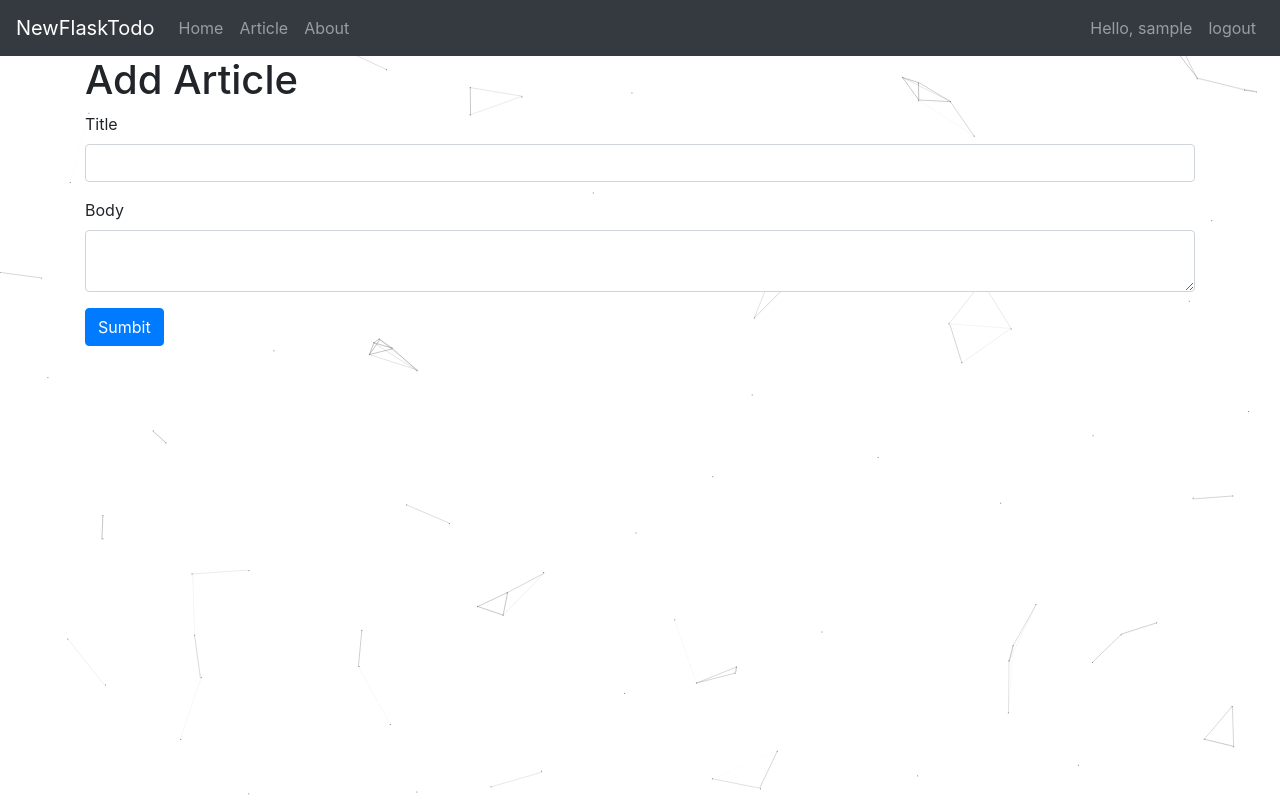
After one commit to AIM-1993/NewFlaskTodo, a Flask app: page /add_article in a window 1280 px wide. The commit adds this page. Run offline with Flask 2, Linux system fonts and the light colour scheme; the visitor is signed in with stand-in values (Sample User, id 1); some libraries are stand-ins or nearby versions.

Commit message:
进行部分优化修改

```diff
--- a/newFlaskTodo/app.py
+++ b/newFlaskTodo/app.py
@@ -1,9 +1,10 @@
+from functools import wraps
 from flask import Flask, render_template, flash, redirect, url_for, session, request, logging
-from data import Articles
-from flask_mysqldb import MySQL
 from wtforms import Form, StringField, TextAreaField, PasswordField, validators
 from passlib.hash import sha256_crypt
-from functools import wraps
+from flask_mysqldb import MySQL
+from data import Articles
+
 
 app = Flask(__name__)
 app.secret_key = b'_5#y2L"F4Q8z\n\xec]/'
@@ -24,11 +25,11 @@ class RegisterForm(Form):
     name = StringField('Name', [validators.Length(min=1, max=50)])
     username = StringField('Username', [validators.Length(min=4, max=25)])
     email = StringField('Email', [validators.Length(min=6, max=50)])
-    password = PasswordField('Password',[
+    password = PasswordField('Password', [
         validators.DataRequired(),
         validators.EqualTo('confirm', message="Password Do Not Match.")
     ])
-    confirm = PasswordField('Confirm Password.')
+    confirm = PasswordField('Confirm Password')
 
 
 # Register
@@ -55,6 +56,7 @@ def register():
     return render_template('register.html', form=form)
 
 
+# Login
 @app.route('/login', methods=['GET', 'POST'])
 def login():
     if request.method == 'POST':
@@ -79,7 +81,6 @@ def login():
             else:
                 error = "Password Not Match"
                 return render_template('login.html', error=error)
-
             cur.close()
         else:
             error = "User Name Not Found"
@@ -99,20 +100,50 @@ def is_logged_in(f):
     return wrap
 
 
-
-
 # Logout
 @app.route('/logout')
+@is_logged_in
 def logout():
     session.clear()
     flash('You are now logged out', 'success')
     return redirect(url_for('login'))
+
 
 # Dashboard
 @app.route('/dashboard')
 @is_logged_in
 def dashboard():
     return render_template('dashboard.html')
+
+
+# Create Article Class
+class ArticleForm(Form):
+    title = StringField('Title', [validators.Length(min=1, max=200)])
+    body = TextAreaField('Body', [validators.Length(min=30)])
+
+
+@app.route('/add_article', methods=['GET', 'POST'])
+@is_logged_in
+def add_article():
+    form = ArticleForm(request.form)
+    if request.method == 'POST' and form.validate():
+        title = form.title.data
+        body = form.body.data
+
+        cur = mysql.connection.cursor()
+
+        cur.execute("INSERT INTO articles(title, body, author) VALUES(%s, %s, %s)", (title, body, session['username']))
+
+        mysql.connection.commit()
+
+        cur.close()
+
+        flash("Article Created", 'success')
+
+        return redirect(url_for('dashboard'))
+
+    return render_template('add_article.html', form=form)
+
 
 @app.route('/')
 def index():
@@ -133,6 +164,6 @@ def article(id):
 def about():
     return render_template('about.html')
 
+
 if __name__ == '__main__':
-
     app.run(debug=True)
--- /dev/null
+++ b/newFlaskTodo/templates/add_article.html
@@ -0,0 +1,15 @@
+{% extends 'layout.html' %}
+
+{%  block body %}
+<h1>Add Article</h1>
+{% from 'includes/_formhelpers.html' import render_field %}
+<form method="POST" action="">
+    <div class="form-group">
+        {{ render_field(form.title, class_="form-control") }}
+    </div>
+    <div class="form-group">
+        {{ render_field(form.body, class_="form-control", id='editor') }}
+    </div>
+    <button class="btn btn-primary" type="sumbit" value="Sumbit">Sumbit</button>
+</form>
+{% endblock %}
--- a/newFlaskTodo/templates/dashboard.html
+++ b/newFlaskTodo/templates/dashboard.html
@@ -1,4 +1,6 @@
 {% extends 'layout.html' %}
 {% block body %}
     <h1>Dashboard <small> Welcome {{ session.username }}</small></h1>
+    <a class="btn btn-success" href="/add_article">Add Things</a>
+    <hr>
 {% endblock %}
--- a/newFlaskTodo/templates/includes/_navbar.html
+++ b/newFlaskTodo/templates/includes/_navbar.html
@@ -18,6 +18,7 @@
     </ul>
     <ul class="navbar-nav navbar-right">
       {% if session.logged_in %}
+        <li><a class="nav-link" href="#">Hello, {{ session.username }}</a></li>
         <li><a class="nav-link" href="/logout">logout</a></li>
       {% else %}
         <li><a class="nav-link" href="/register">Register</a></li>
--- a/newFlaskTodo/templates/layout.html
+++ b/newFlaskTodo/templates/layout.html
@@ -18,4 +18,8 @@
   <script src="https://cdn.bootcss.com/jquery/3.2.1/jquery.slim.min.js" integrity="sha384-KJ3o2DKtIkvYIK3UENzmM7KCkRr/rE9/Qpg6aAZGJwFDMVNA/GpGFF93hXpG5KkN" crossorigin="anonymous"></script>
   <script src="https://cdn.bootcss.com/popper.js/1.12.9/umd/popper.min.js" integrity="sha384-ApNbgh9B+Y1QKtv3Rn7W3mgPxhU9K/ScQsAP7hUibX39j7fakFPskvXusvfa0b4Q" crossorigin="anonymous"></script>
   <script src="https://cdn.bootcss.com/bootstrap/4.0.0/js/bootstrap.min.js" integrity="sha384-JZR6Spejh4U02d8jOt6vLEHfe/JQGiRRSQQxSfFWpi1MquVdAyjUar5+76PVCmYl" crossorigin="anonymous"></script>
+  <script src="https://cdn.ckeditor.com/ckeditor5/11.1.1/classic/ckeditor.js"></script>
+  <script type="text/javascript">
+    ClassicEditor.create( document.querySelector( '#editor' ) )
+  </script>
 </html>
```
